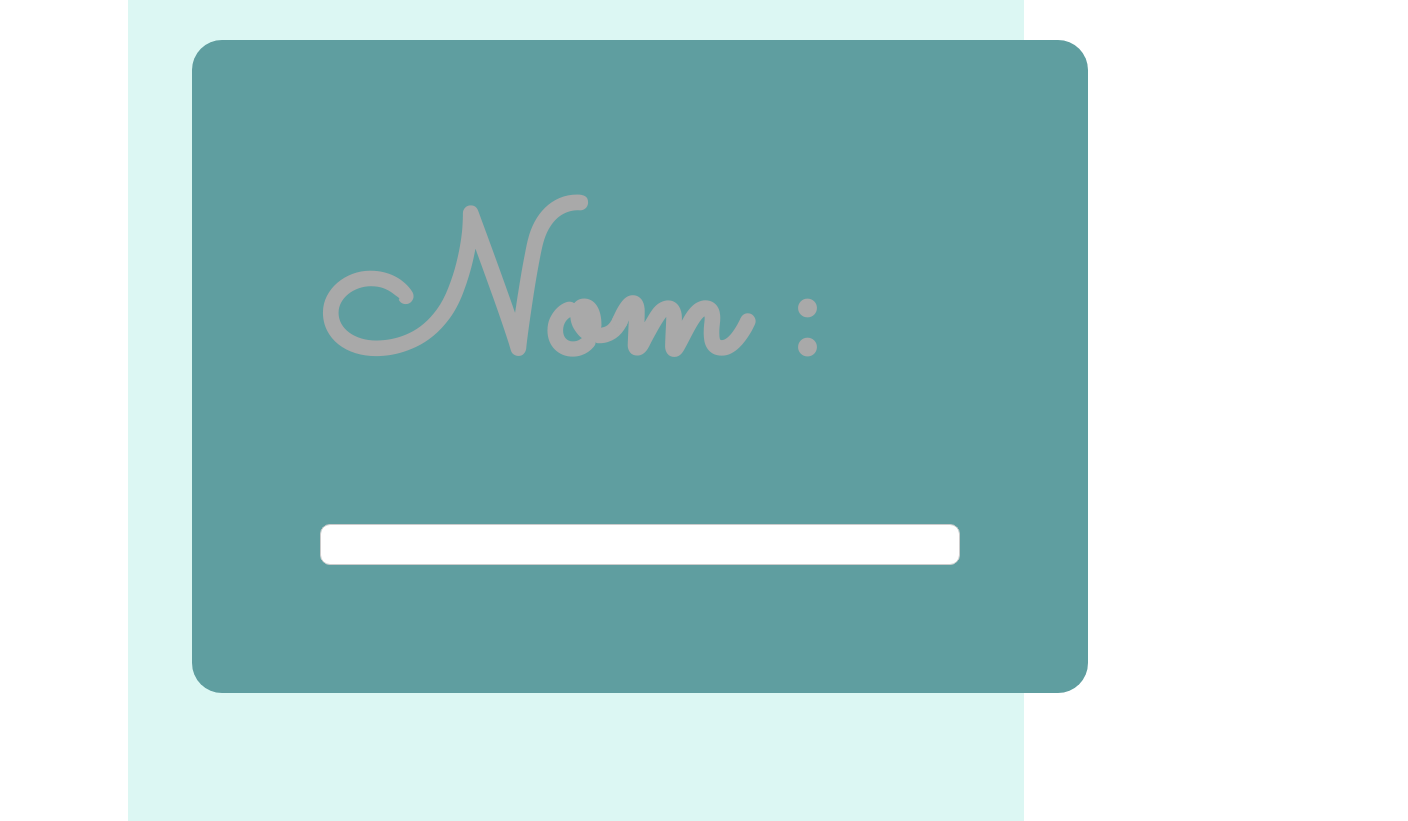
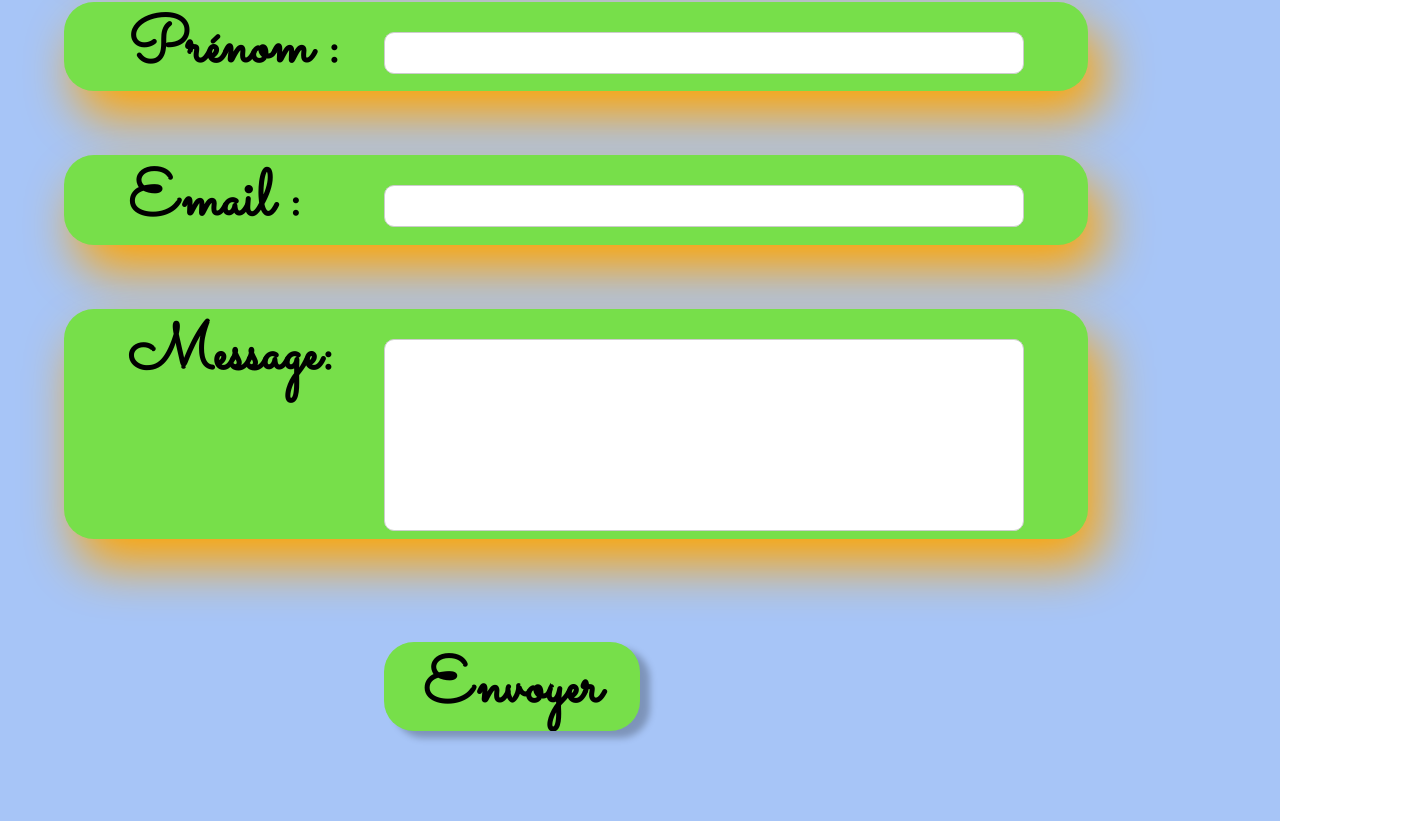
Before and after one commit to galateeL/projet-2-tri-cycle, a React (Vite) app in the folder frontend/: page /ContactForm in a window 1280 px wide. Shown: the part 399-1220 px from the top of the page, 1408 px wide, since content can reach past the window. Built offline with nearby package versions, Linux system fonts and the light colour scheme; no server answers; a web font is replaced by a local one.

Commit message:
réajustement CSS contactForm

```diff
--- a/frontend/src/Home.css
+++ b/frontend/src/Home.css
@@ -53,7 +53,6 @@
   font-family: "Segoe UI", Tahoma, Geneva, Verdana, sans-serif;
   font-size: 100px;
   color: #6097eeff;
-  overflow: hidden;
 }
 
 .buttonFleche {
--- a/frontend/src/components/ContactForm.jsx
+++ b/frontend/src/components/ContactForm.jsx
@@ -7,9 +7,9 @@ export default function ContactForm() {
   const [firstName, setFirstName] = useState("");
   const [mail, setMail] = useState("");
   const [message, setMessage] = useState("");
-
   return (
     <div className="contactform">
+      <Header />
       <form
         onSubmit={() => {
           console.warn(
@@ -17,7 +17,6 @@ export default function ContactForm() {
           );
         }}
       >
-        <Header />
         <label className="labelform" htmlFor="name">
           <h2 className="stringform">Nom :</h2>
           <input
@@ -48,10 +47,10 @@ export default function ContactForm() {
             onChange={(e) => setMail(e.target.value)}
           />
         </label>
-        <label className="labelform" htmlFor="message">
+        <label className="labelaeraform" htmlFor="message">
           <h2 className="stringform">Message:</h2>
           <input
-            className="inputform"
+            className="inputaeraform"
             id="message"
             type="text"
             value={message}
--- a/frontend/src/components/CssComponents/ContactForm.css
+++ b/frontend/src/components/CssComponents/ContactForm.css
@@ -1,9 +1,6 @@
 .contactform {
-  margin-left: 10vw;
-  margin-right: 20vw;
-  margin-top: 10vw;
   justify-content: space-around;
-  background-color: rgb(220, 247, 243);
+  background-color: rgb(167, 197, 247);
   background-size: auto;
 }
 
@@ -12,10 +9,10 @@
   flex-direction: column;
   align-items: center;
   justify-content: center;
-
-  width: 50vw;
-  padding: 12px;
-  margin: 5vw 5vw 5vw 5vw;
+  height: 0.2vw;
+  width: 40vw;
+  padding: 8px;
+  margin: -7vw 5vw 5vw 25vw;
   border: 1px solid #ccc;
   border-radius: 10px;
   box-sizing: border-box;
@@ -26,38 +23,135 @@
   margin-left: 5vw;
   margin-top: 5vw;
   font-family: var(--third-font);
-  font-size: 200px;
-  color: darkgray;
+  font-size: 5vw;
+  color: black;
 }
 
 .labelform {
-  padding: 5vw 5vw 5vw 5vw;
   margin: 10vw 5vw 5vw 5vw;
   border-radius: 30px;
-  display: inline-block;
-  background-color: cadetblue;
+  display: block;
+  height: 5vw;
+  max-height: 18vw;
+  max-width: 70vw;
+  flex-direction: column;
+  box-shadow: 1vw 1vw 1vw orange;
+  background-color: #77df4aff;
+}
+.labelaeraform {
+  margin: 10vw 5vw 5vw 5vw;
+  border-radius: 30px;
+  display: block;
+  height: 18vw;
+  max-height: 18vw;
+  max-width: 70vw;
+  flex-direction: column;
+  box-shadow: 1vw 1vw 3vw orange;
+  background-color: #77df4aff;
+}
+.inputaeraform {
+  display: flex;
+  flex-direction: column;
+  align-items: center;
+  justify-content: center;
+  height: 15vw;
+  width: 40vw;
+  padding: 12px;
+  margin: -5vw 5vw 5vw 25vw;
+  border: 1px solid #ccc;
+  border-radius: 10px;
+  box-sizing: border-box;
+  resize: vertical;
 }
 .inputformsubmit {
-  background-color: cadetblue;
-  color: white;
-  padding: 12px 20px;
+  background-color: #77df4aff;
+  color: black;
   margin-top: 8vw;
   margin-right: 3vw;
   margin-bottom: 10vw;
+  margin-left: 30vw;
   border: none;
   border-radius: 30px;
   cursor: pointer;
-  float: right;
-  width: 50%;
-  height: 10vw;
+  width: 30vw;
   justify-content: center;
   font-size: 5vw;
+  font-weight: bolder;
+  box-shadow: 10px 7px 7px rgb(0 0 0 / 25%);
+  font-family: var(--third-font);
+  font-size: 8vw;
 }
 
-@media screen and (max-width: 600px) {
+@media screen and (min-width: 750px) {
   .inputformsubmit {
     width: 50%;
     margin-top: 5vw;
     justify-content: center;
   }
+  .inputform {
+    display: flex;
+    flex-direction: column;
+    align-items: center;
+    justify-content: center;
+    width: 50vw;
+    padding: 20px;
+    margin: -5vw 5vw 5vw 25vw;
+    border: 1px solid #ccc;
+    border-radius: 10px;
+    box-sizing: border-box;
+    resize: vertical;
+  }
+  .labelform {
+    margin: 2vw 5vw 2vw 5vw;
+    border-radius: 30px;
+    box-shadow: 1vw 2vw 4vw orange;
+    background-color: #77df4aff;
+    width: 80vw;
+    height: 7vw;
+    max-width: 100vw;
+  }
+  .inputformsubmit {
+    background-color: #77df4aff;
+    color: black;
+    margin-top: 3vw;
+    margin-right: 3vw;
+    margin-bottom: 10vw;
+    margin-left: 30vw;
+    border: none;
+    border-radius: 30px;
+    cursor: pointer;
+    width: 20vw;
+    height: 7vw;
+    justify-content: center;
+    font-weight: bolder;
+    box-shadow: 10px 7px 7px rgb(0 0 0 / 25%);
+    font-family: var(--third-font);
+    font-size: 5vw;
+  }
+  .labelaeraform {
+    margin: 4vw 5vw 5vw 5vw;
+    border-radius: 30px;
+    display: block;
+    height: 18vw;
+    max-height: 18vw;
+    max-width: 80vw;
+    flex-direction: column;
+    box-shadow: 1vw 2vw 4vw orange;
+    background-color: #77df4aff;
+  }
+  .inputaeraform {
+    display: flex;
+    flex-direction: column;
+    align-items: center;
+    justify-content: center;
+    height: 15vw;
+    width: 50vw;
+    padding: 12px;
+    margin: -5vw 5vw 5vw 25vw;
+    border: 1px solid #ccc;
+    border-radius: 10px;
+    box-sizing: border-box;
+    resize: vertical;
+  }
+
 }
```
